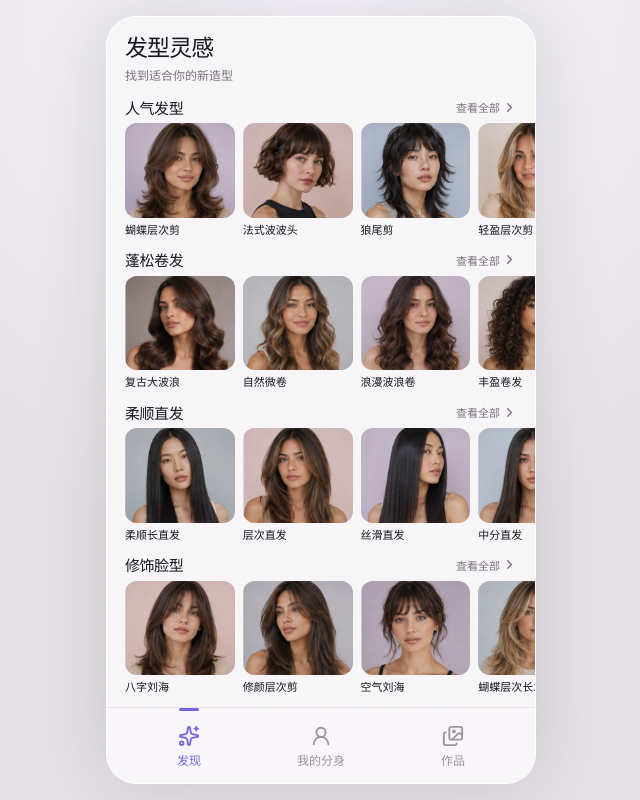
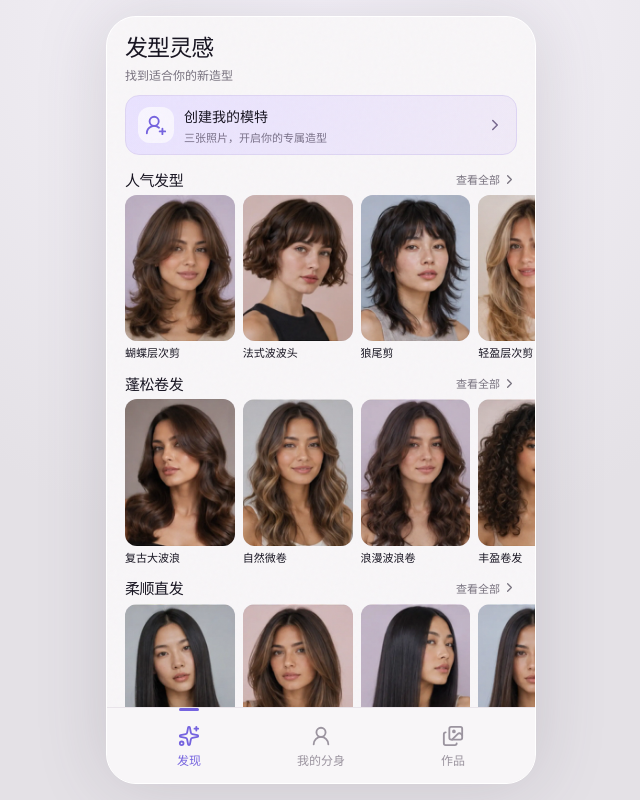
Before and after one commit to LuXiaoXia777/aihair, a React (Vite) app: page / in a window 1280 px wide. Shown: the whole page, without its empty margins (319-959 px from the left). Built offline with nearby package versions, Linux system fonts and the light colour scheme.

Commit message:
Add optional model creation banner and use portrait template cards

```diff
--- a/src/App.tsx
+++ b/src/App.tsx
@@ -63,6 +63,7 @@ export function App() {
       {screen.kind === "explore" && (
         <Explore
           profile={current}
+          onCreate={() => beginCreate("explore")}
           onSwitch={() => setSheet({ kind: "switch" })}
           onLook={openLook}
           onAll={(type, category) => push({ kind: "library", type, category })}
--- a/src/profile.css
+++ b/src/profile.css
@@ -1099,6 +1099,14 @@ button:focus-visible { outline: 3px solid var(--accent); outline-offset: 3px; }
 .explore .section-head h2 { font-size: 15px; }
 .explore .section-head button { font-size: 11px; padding: 4px 0; }
 .explore .look-rail { grid-auto-columns: 28%; gap: 8px; }
-.explore .image-wrap { aspect-ratio: auto; height: clamp(54px, calc((var(--phone-height) - 390px) / 4), 114px); border-radius: 12px; }
+.explore .image-wrap { aspect-ratio: 3 / 4; height: auto; border-radius: 12px; }
 .explore .look-card img { object-position: center 32%; }
 .explore .look-card strong { font-size: 11px; line-height: 16px; margin-top: 4px; }
+
+.create-model-banner { display: flex; align-items: center; gap: 10px; width: 100%; min-height: 60px; padding: 9px 12px; margin-bottom: 12px; border-radius: 14px; background: linear-gradient(110deg, #e9e2ff, #f0eaf7); text-align: left; border: 1px solid #ded5f3; }
+.banner-icon { display: grid; place-items: center; width: 36px; height: 36px; flex-shrink: 0; border-radius: 12px; color: var(--accent); background: #ffffffa8; }
+.banner-copy { flex: 1; display: grid; gap: 3px; }
+.banner-copy strong { font-size: 14px; }
+.banner-copy small { font-size: 11px; color: #797088; }
+.create-model-banner > svg { color: #77678e; flex-shrink: 0; }
+.creations .settings-button { top: 22px; }
--- a/src/screens/Creations.tsx
+++ b/src/screens/Creations.tsx
@@ -14,7 +14,6 @@ export function Creations({
   return (
     <div className="screen creations" data-screen-label="作品">
       <header className="page-title">
-        <span>收藏每一个心动造型</span>
         <h1>作品</h1>
         <button className="settings-button" aria-label="设置" onClick={onSettings}><Settings size={22} /></button>
       </header>
--- a/src/screens/Explore.tsx
+++ b/src/screens/Explore.tsx
@@ -1,14 +1,16 @@
-import { ChevronDown, ChevronRight } from "lucide-react";
+import { ChevronDown, ChevronRight, UserRoundPlus } from "lucide-react";
 import { byId, exploreSections, type LookType } from "../data";
 import { LookCard } from "../components/ui";
 import type { AIProfile } from "../state/types";
 export function Explore({
   profile,
+  onCreate,
   onSwitch,
   onLook,
   onAll,
 }: {
   profile: AIProfile | null;
+  onCreate: () => void;
   onSwitch: () => void;
   onLook: (id: string) => void;
   onAll: (type: LookType, category: string) => void;
@@ -32,6 +34,11 @@ export function Explore({
           </button>
         )}
       </header>
+      <button className="create-model-banner" onClick={onCreate} aria-label="创建我的模特">
+        <span className="banner-icon"><UserRoundPlus size={22} /></span>
+        <span className="banner-copy"><strong>创建我的模特</strong><small>三张照片，开启你的专属造型</small></span>
+        <ChevronRight size={18} />
+      </button>
       {exploreSections.map((section) => (
           <section
             className="rail-section"
```
Also changed, not shown: 2 other files (tests, documents, lock files or other folders).
